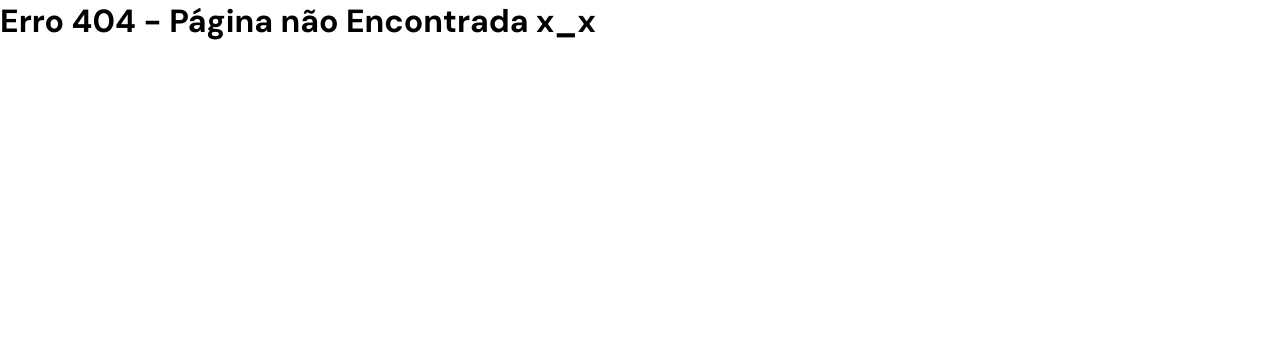
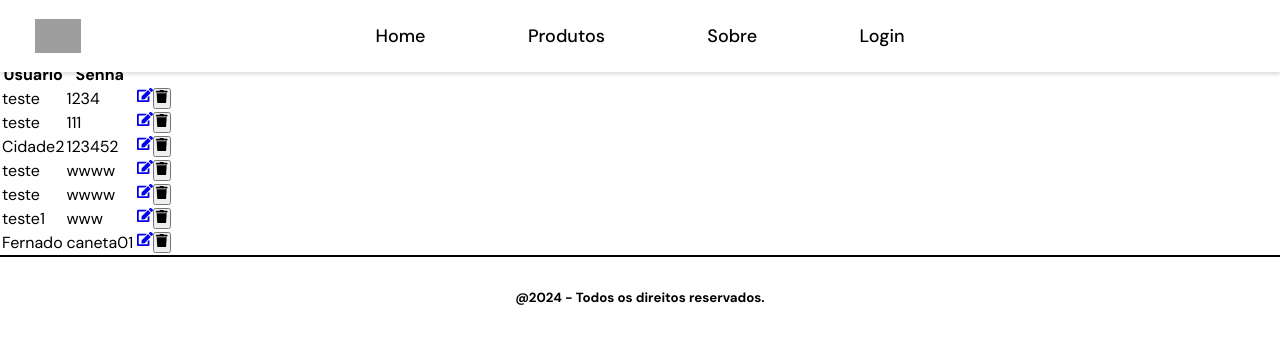
Before and after one commit to fernmoraes/ElectraAuto, a React (Vite) app: page /listarUsuarios in a window 1280 px wide. Before the commit this address had no page. Shown: the top 344 px of the page. Built offline with nearby package versions, Linux system fonts and the light colour scheme; data requests are answered from the project's data file; grey boxes are pictures that could not be loaded; a web font is replaced by a local one.

Commit message:
Seção Login em progresso

```diff
--- a/package.json
+++ b/package.json
@@ -1,5 +1,5 @@
 {
-  "name": "loja-carros-eletricos",
+  "name": "ElectraAuto",
   "private": true,
   "version": "0.0.0",
   "type": "module",
--- a/src/main.jsx
+++ b/src/main.jsx
@@ -9,6 +9,8 @@ import Sobre from './routes/Sobre.jsx'
 import Login from './routes/Login.jsx'
 import CadastrarProduto from './routes/CadastrarProduto.jsx'
 import Usuario from './routes/Usuario.jsx'
+import ListarUsuarios from './routes/ListarUsuarios.jsx'
+import Dashboard from './routes/Dashboard.jsx'
 
 
 const router = createBrowserRouter([
@@ -24,7 +26,9 @@ const router = createBrowserRouter([
       {path:'/usuario', element:<Usuario/>},
       {path: '/produtos', element: <Produtos />},
       {path: '/sobre', element: <Sobre />},
-      {path: '/cadastrarproduto', element: <CadastrarProduto />}
+      {path:'/dashboard',element:<Dashboard/>},
+      {path: '/cadastrarproduto', element: <CadastrarProduto />},
+      {path:'/listarUsuarios', element:<ListarUsuarios/>},
     ]
     }
 ])
--- /dev/null
+++ b/src/routes/Dashboard.jsx
@@ -0,0 +1,31 @@
+import { IoMdLogOut } from "react-icons/io";
+import { useNavigate } from "react-router-dom";
+
+
+const Dashboard =()=>{
+
+//Hook-useNavigate redireciona o componente
+const navigate = useNavigate();
+
+//criando a função handleLogout
+const handleLogout=()=>{
+
+    sessionStorage.removeItem("usuario");
+    sessionStorage.removeItem("senha");
+    alert("by by...");
+    navigate("/");
+
+
+}
+
+    return(
+        <>
+        <h1>Dashboard</h1>
+        <button onClick={handleLogout}>
+            <IoMdLogOut />
+        </button>
+
+        </>
+    )
+}
+export default Dashboard
--- /dev/null
+++ b/src/routes/ListarUsuarios.jsx
@@ -0,0 +1,78 @@
+import { useState, useEffect } from "react"
+import {Link} from 'react-router-dom'
+import {FaEdit, FaTrash} from 'react-icons/fa'
+
+
+const ListarUsuarios=()=>{
+
+    //Hook- useState
+    const [usuarios, setUsuarios] = useState([]);
+
+
+    //criando a função handleDelete
+
+    const handleDelete =(id)=>{
+        fetch(`http://localhost:5000/usuarios/${id}`,{
+            method:'delete',
+        })
+        .then(()=>{
+            window.location = "/listarUsuarios";
+        })
+        .catch((error)=>{
+            console.log(error)
+        })
+    }
+
+    //Hook-useEffect- vai trazer os dados do usuario
+
+    useEffect(()=>{
+        fetch('http://localhost:5000/usuarios/')
+            .then((res)=>{
+            return res.json();
+        })
+            .then((res)=>{
+            setUsuarios(res)
+        })
+        .catch((error)=>{
+            console.log(error)
+        })
+        //retorna um array vazio
+    }, [])
+
+
+
+    return(
+        <section className="listarUsuario">
+            <h2>Listar Usuários Cadastrados</h2>
+            <Link to="/usuario">Cadastrar Novo Usuário</Link>
+            <Link to="/login">Voltar</Link>
+            <table>
+                <thead>
+                    <tr>
+                        <th>Usuário</th>
+                        <th>Senha</th>
+                        <th></th>
+                    </tr>
+                </thead>
+                <tbody>
+                    {usuarios.map((item, index)=>(
+                        <tr key={index}>
+                            <td>{item.usuario}</td>
+                            <td>{item.senha}</td>
+                            <td></td>
+                            <td>
+                                <Link to={`/editarUsuario/${item.id}`}>
+                                    <FaEdit/>
+                                </Link>
+                                <button onClick={handleDelete.bind(this,item.id)}>
+                                    <FaTrash/>
+                                </button>
+                            </td>
+                        </tr>
+                    ))}
+                </tbody>
+            </table>
+        </section>
+    )
+}
+export default ListarUsuarios
--- a/src/routes/Usuario.jsx
+++ b/src/routes/Usuario.jsx
@@ -1,10 +1,102 @@
-import React from 'react'
+import { MdCancel } from "react-icons/md";
+import { useParams, Link,useNavigate } from "react-router-dom";
+import { useState, useEffect} from "react";
 
-const Usuario = () => {
-    return(
-        <>
-        </>
+
+const Usuario=()=>{
+    /*Hook-useParams- é utilizado para receber paramentros(codigo) pela rota */
+    let {id} =useParams();
+
+    /*Hook- useState- ele manipula o estado da variavel */
+    const [usuarios,setUsuarios]=useState({
+        id,
+        usuario:'',
+        senha:''
+    });
+
+    //Hook- useNavigate- redireciona para outro componente
+    const navigate = useNavigate();
+
+    //criando a função handleChange
+    // (...)spreed- expande os valores antigos com o novo  isso sempre vai acontecer com array ou objeto
+    // evento target- captura o que foi digitado em um campo
+    //value{usuarios.usuario} vai la no banco(json) e tras o usuario
+    //value{usuarios.senha} vai la no banco(json) e tras a senha
+    const handleChange=(e)=>{
+        setUsuarios({...usuarios,[e.target.name]: e.target.value});
+    }
+
+    //criando uma variavel method ara post edit
+    let metodo ="post"
+    if(id){
+        metodo="put"
+    }
+
+    //criando a função handleSubmit
+    const handleSubmit=(e)=>{
+        //Previne qualquer alteração na pagina (ex. Load)
+        e.preventDefault();
+
+    fetch(`http://localhost:5000/usuarios/${id ? id: ''}` ,{
+        method:metodo,
+        headers:{
+            'Content-Type': 'application/json',
+        },
+        body: JSON.stringify(usuarios),
+        //promises
+    }).then(()=>{
+        //direciona para o componente
+        navigate("/login");
+    })
+    };
+
+    //Hook-useEffect
+    useEffect(()=>{
+        if(id) {
+        fetch(`http://localhost:5000/usuarios/${id}`)
+        .then((res)=>{
+            return res.json();
+        })
+        .then((data)=>{
+            setUsuarios(data);
+        });
+    }
+     },[id])
+
+    return (
+        <section className="usuario">
+            <h1>Cadastro de Usuários</h1>
+            <form onSubmit={handleSubmit}>
+                <input
+                    type="text"
+                    name="usuario"
+                    value={usuarios.usuario}
+                    placeholder="Digite seu usuário"
+                    /* O onChange é util em situações que é necessário reagir
+                    em tempo real a cada alteração do input */
+                    onChange={handleChange}
+                />
+
+                <input
+                    type="password"
+                    name="senha"
+                    value={usuarios.senha}
+                    placeholder="Digite sua senha"
+                    /* O onChange é util em situações que é necessário reagir
+                    em tempo real a cada alteração do input */
+                    onChange={handleChange}
+                />
+
+                <button type="submit">Cadastrar</button>
+
+                <Link to="/login">
+                    {/* Chamando o icone do react  */}
+                    <MdCancel />
+                </Link>
+
+            </form>
+
+        </section>
     )
 }
-
 export default Usuario
```
